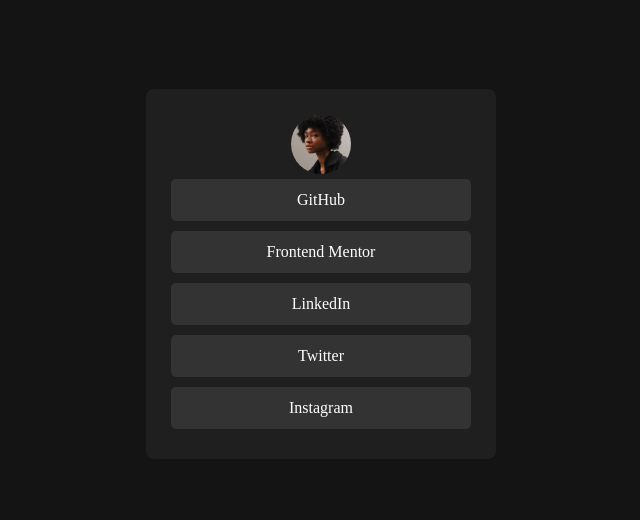
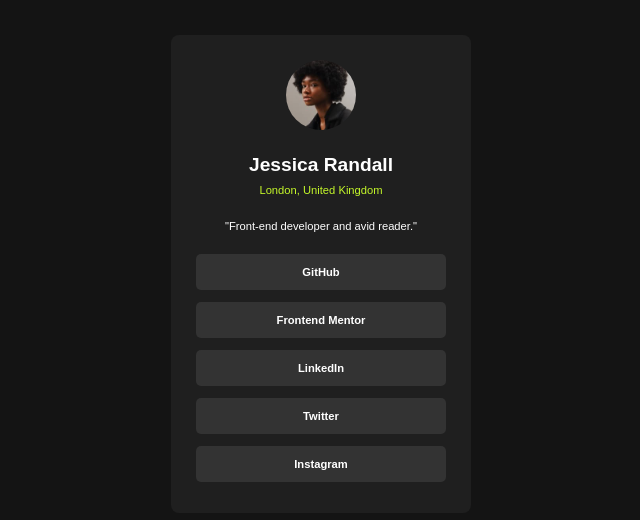
Before and after one commit to AnYa-git/Profil-liens-sociaux, a plain HTML site: page index.html in a window 1280 px wide. Shown: the part 126-646 px from the top of the page, without its empty margins (319-959 px from the left). Drawn offline with Linux system fonts and the light colour scheme.

Commit message:
version finale du profil

```diff
--- a/index.html
+++ b/index.html
@@ -13,6 +13,12 @@
     <div class="container">
       <img src="img/avatar-jessica.jpeg" alt="photo de profil" />
 
+      <p class="userName">Jessica Randall</p>
+
+      <p class="userLocation">London, United Kingdom</p>
+
+      <p class="userHobbies">"Front-end developer and avid reader."</p>
+
       <a href="#">GitHub</a>
       <a href="#">Frontend Mentor</a>
       <a href="#">LinkedIn</a>
--- a/style.css
+++ b/style.css
@@ -17,7 +17,7 @@ body {
 .container {
   background-color: hsl(0, 0%, 12%);
   border-radius: 8px;
-  width: 350px;
+  width: 300px;
   display: flex;
   flex-direction: column;
   align-items: center;
@@ -25,18 +25,44 @@ body {
 }
 
 img {
-  width: 60px;
+  width: 70px;
   border-radius: 50%;
+  margin-bottom: 1.5rem;
+}
+
+a,
+p {
+  font-family: Arial, Helvetica, sans-serif;
+}
+.userName {
+  font-size: 1.2rem;
+  font-weight: bold;
+  color: white;
+  margin-bottom: 0.5rem;
+}
+
+.userLocation {
+  color: hsl(75, 94%, 57%);
+  font-size: 0.7rem;
+  margin-bottom: 1.5rem;
+}
+
+.userHobbies {
+  color: white;
+  font-size: 0.7rem;
+  margin-bottom: 1rem;
 }
 
 a {
+  font-weight: bold;
+  font-size: 0.7rem;
   text-decoration: none;
   text-decoration: none;
   background-color: hsl(0, 0%, 20%);
   color: hsl(0, 0%, 100%);
-  width: 300px;
+  width: 250px;
   text-align: center;
   border-radius: 5px;
   padding: 12px;
-  margin: 5px 0;
+  margin: 6px 0;
 }
```
